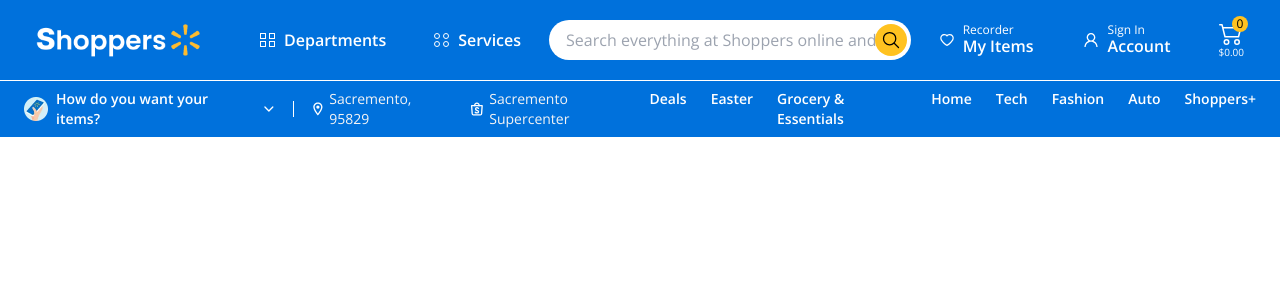
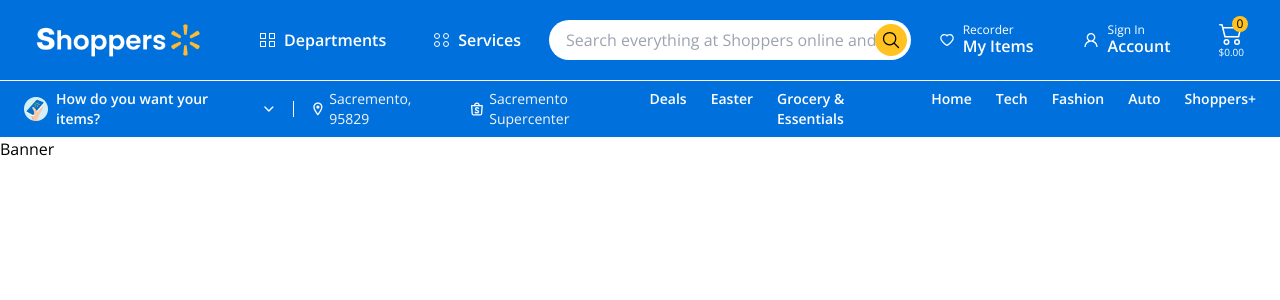
Before and after one commit to Kushalg3/shoppers, a Next.js app: page / in a window 1280 px wide. Shown: the top 300 px of the page. Built offline with nearby package versions, Linux system fonts and the light colour scheme.

Commit message:
saving work

```diff
--- /dev/null
+++ b/components/Banner.tsx
@@ -0,0 +1,9 @@
+const Banner = () => {
+  return (
+    <div>
+      <h1>Banner</h1>
+    </div>
+  );
+}
+
+export default Banner;
--- a/pages/index.tsx
+++ b/pages/index.tsx
@@ -1,3 +1,4 @@
+import Banner from "@/components/Banner";
 import Navbar from "@/components/Navbar";
 import Head from "next/head";
 
@@ -11,6 +12,7 @@
       </Head>
       <main>
         <Navbar />
+        <Banner />
       </main>
     </>
   );
```
